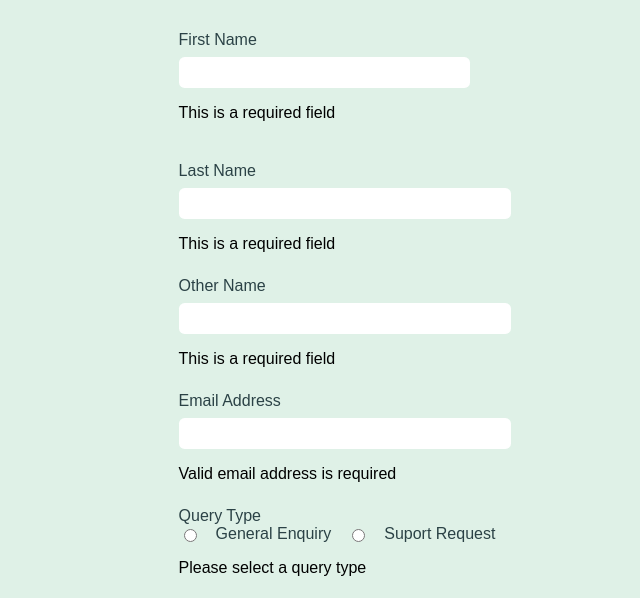
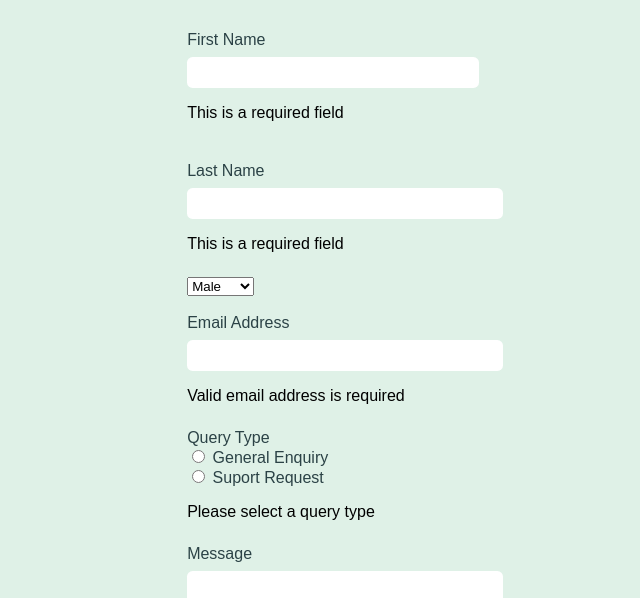
Before and after one commit to barrackobarracko1/My-contact, a plain HTML site: page index.html in a window 1280 px wide. Shown: the part 135-733 px from the top of the page, without its empty margins (303-943 px from the left). Drawn offline with Linux system fonts and the light colour scheme.

Commit message:
My contactForm

```diff
--- a/index.html
+++ b/index.html
@@ -31,13 +31,13 @@
       </div>
     </div>
 
-    <div class="form-item">
-      <div class="other-name">
-        <label for="other-name">Other Name<span class="required-input"></span></label>
-      <input type="text" name="other-name" id="other-name">
-      <p class="form-alert">This is a required field</p>
-      </div>
-      </div>
+    <select>
+      <option>Male</option>
+      <option>Female</option>
+      <option>Other</option>
+    </select>
+    <br>
+    <br>
 
       <div class="form-item">
         <label for="email">Email Address<span class="required-input"></span></label>
```
